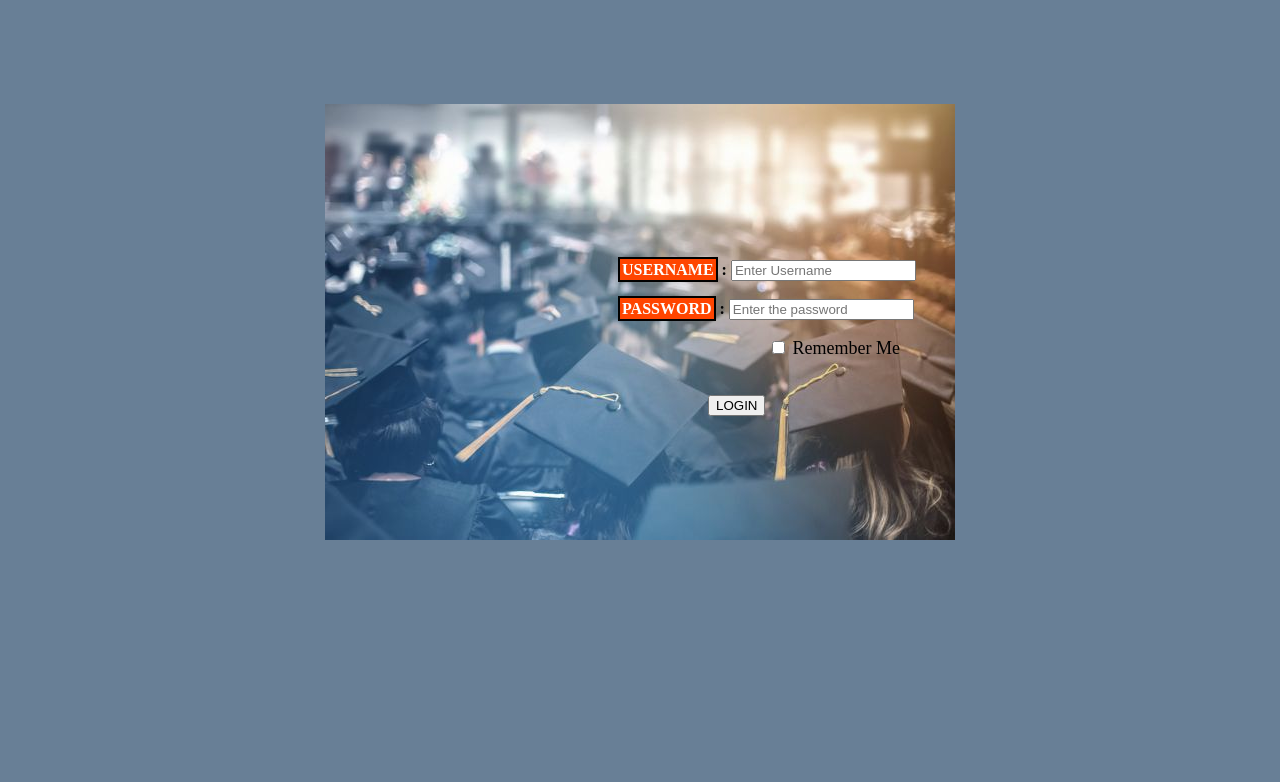
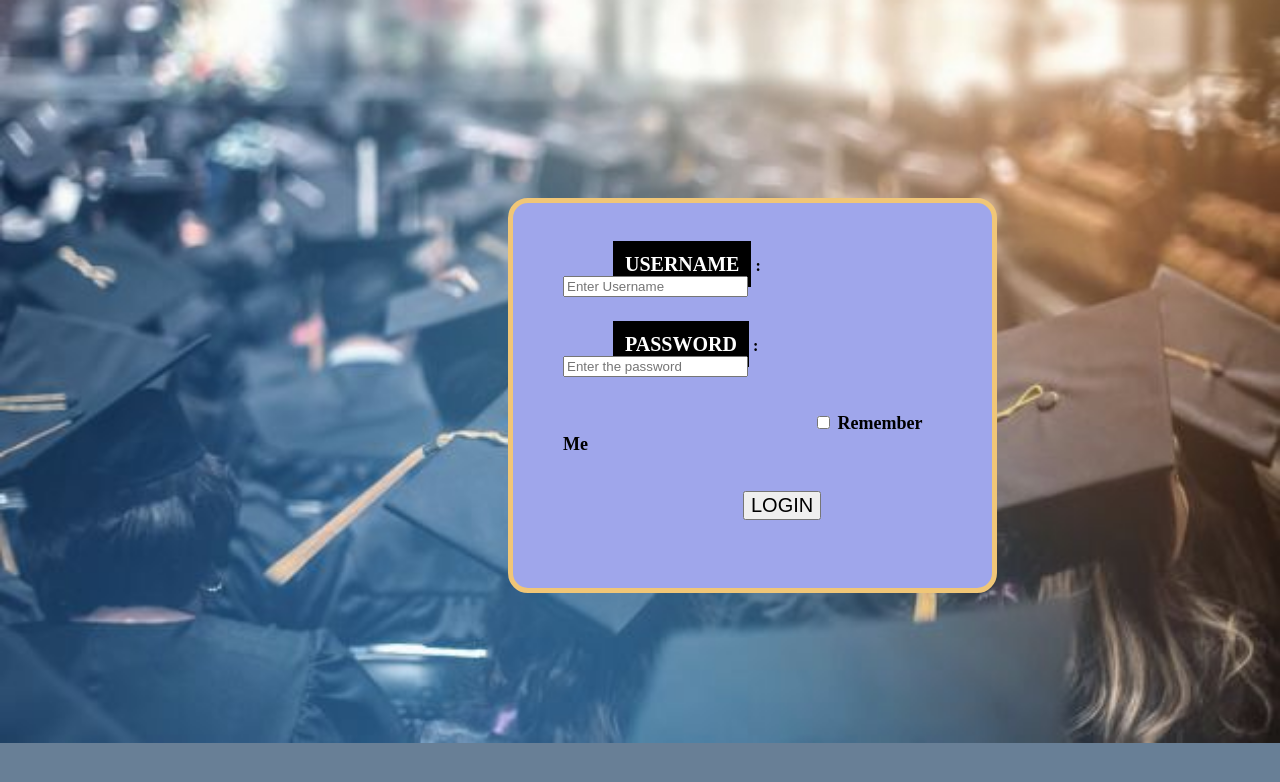
Before and after one commit to palakbansal11112002/HTMLProject, a plain HTML site: page design/login.html in a window 1280 px wide. Drawn offline with Linux system fonts and the light colour scheme.

Commit message:
final comit

```diff
--- a/design/login.html
+++ b/design/login.html
@@ -13,44 +13,51 @@
             background-position: center;
             background-repeat: no-repeat;
             background-color: rgb(104, 127, 150);
+            background-size: 100%;
         }
 
         .login {
-            margin: 200px;
-            margin-left: 600px;
-            /*border: 5px solid black;*/
-            padding: 10px;
-            margin-top: 250px;
+            /*margin: 200px;*/
+            margin-left: 500px;
+            border: 5px solid rgb(240, 198, 119);
+            padding: 50px;
+            margin-top: 190px;
+            display: inline-block;
+            border-radius: 20px;
+            background-color: rgb(159, 166, 235);
+            width: 30%;
         }
 
         .loginbtn {
-            margin-left: 90px;
+            margin-left: 180px;
         }
     </style>
 </head>
 
 <body>
     <div class="login">
-        <label for="usern"><b><span style="border:2px solid black;padding:2px;background-color:orangered;color:white ">USERNAME</span>  : </b></label>
+        <label for="usern"><b><span style="border:2px solid black;padding:10px;background-color:black;font-size:20px;color:white;margin-left:50px;margin-top:60px ">USERNAME</span>  :  </b></label>
         <input type="text" placeholder="Enter Username" name="usern" required>
 
         <br>
         <br>
-        <label for="pass"><b><span style="border:2px solid black;padding:2px ;background-color: orangered;color:white">PASSWORD</span> : </b></label>
+        <br>
+        <label for="pass"><b><span style="border:2px solid black;padding:10px ;background-color: black;margin-left:50px;font-size:20px;color:white">PASSWORD</span>  : </b></label>
         <input type="text" placeholder="Enter the password" name="pass" required>
-        <br><br>
+        <br><br><br>
         <div class="remember">
-            <span style="margin-left:150px;font-size:18px">
+            <span style="margin-left:250px;font-size:18px; ">
             <label>
 
-            <input type="checkbox"name="remember"> Remember Me</span>
+            <input type="checkbox"name="remember"><b> Remember Me</b></span>
             </button>
             </label>
         </div>
         <br><br>
         <div class="loginbtn">
 
-            <button type="submit"> LOGIN </button>
+            <button type="submit"><span style="font-size:20px; "> LOGIN </span></button>
+
 
         </div>
         <br>
```
